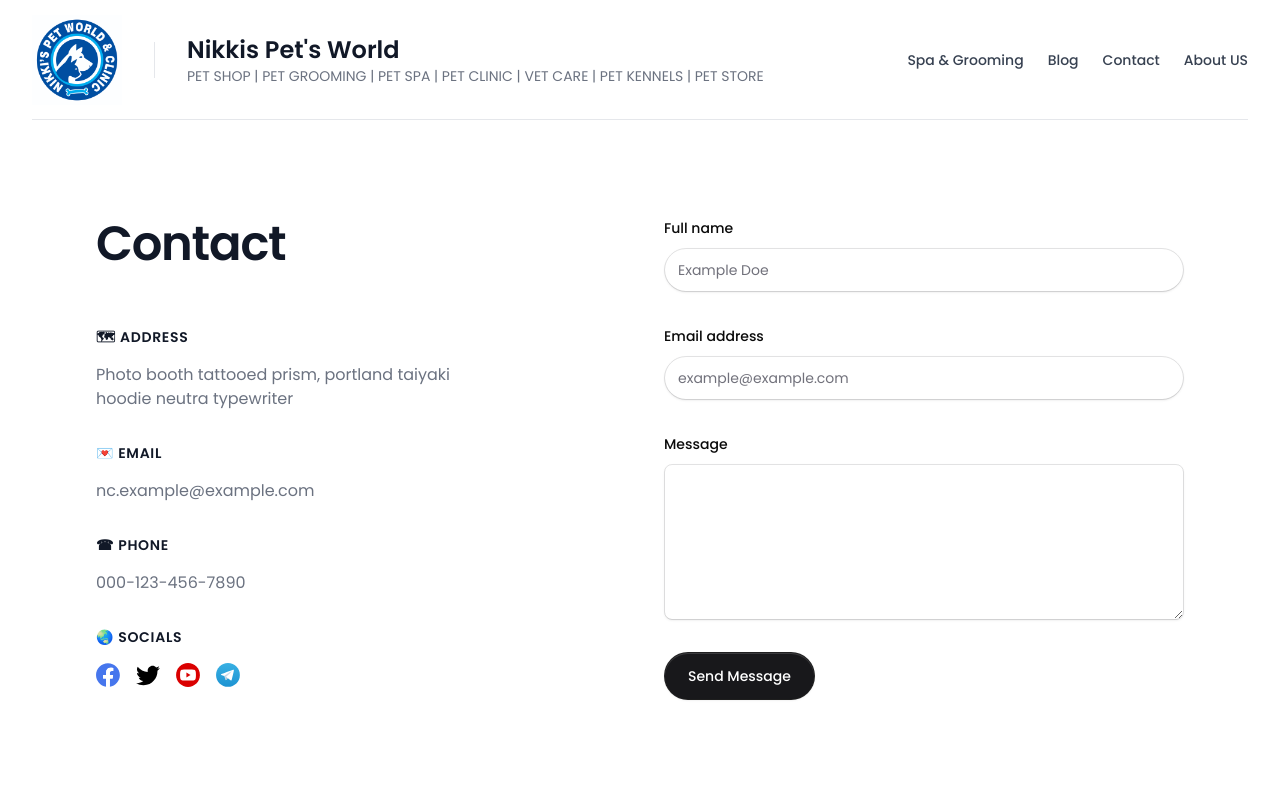
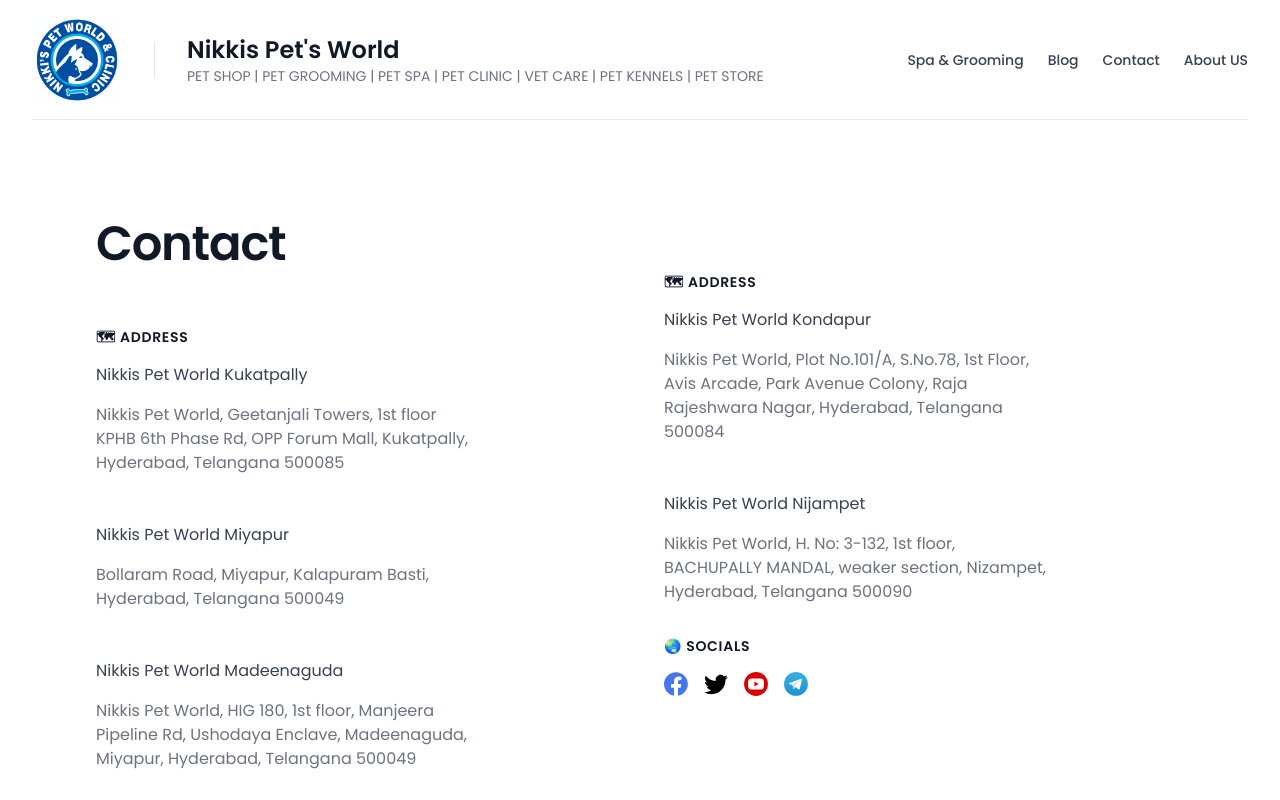
Before and after one commit to Gopimaruvada/NikkisNextJS, a Next.js app in the folder ciseco-nextjs/: page /contact in a window 1280 px wide. Shown: the top 800 px of the page. Built offline with nearby package versions, Linux system fonts and the light colour scheme.

Commit message:
Updated the code

```diff
--- a/ciseco-nextjs/src/app/(shop)/(other-pages)/contact/page.tsx
+++ b/ciseco-nextjs/src/app/(shop)/(other-pages)/contact/page.tsx
@@ -16,16 +16,43 @@
 const info = [
   {
     title: '🗺 ADDRESS',
-    desc: 'Photo booth tattooed prism, portland taiyaki hoodie neutra typewriter',
+    desc: 'Nikkis Pet World Kukatpally',
+    Info:'Nikkis Pet World, Geetanjali Towers, 1st floor KPHB 6th Phase Rd, OPP Forum Mall, Kukatpally, Hyderabad, Telangana 500085'
+  },
+
+  {
+
+    desc: 'Nikkis Pet World Miyapur',
+    Info:'Bollaram Road, Miyapur, Kalapuram Basti, Hyderabad, Telangana 500049'
+  },
+  {
+
+    desc: 'Nikkis Pet World Madeenaguda',
+    Info:'Nikkis Pet World, HIG 180, 1st floor, Manjeera Pipeline Rd, Ushodaya Enclave, Madeenaguda, Miyapur, Hyderabad, Telangana 500049'
   },
   {
     title: '💌 EMAIL',
-    desc: 'nc.example@example.com',
+    desc: 'nikkispetworld@gmail.com',
   },
   {
     title: '☎ PHONE',
-    desc: '000-123-456-7890',
+    desc: '+91 9381385345 +91 9848204672',
   },
+]
+
+const info1= [
+  {
+    title: '🗺 ADDRESS',
+    desc: 'Nikkis Pet World Kondapur',
+    Info:'Nikkis Pet World, Plot No.101/A, S.No.78, 1st Floor, Avis Arcade, Park Avenue Colony, Raja Rajeshwara Nagar, Hyderabad, Telangana 500084'
+  },
+
+  {
+
+    desc: 'Nikkis Pet World Nijampet',
+    Info:'Nikkis Pet World, H. No: 3-132, 1st floor, BACHUPALLY MANDAL, weaker section, Nizampet, Hyderabad, Telangana 500090'
+  },
+
 ]
 
 const PageContact = async () => {
@@ -48,7 +75,21 @@
               {info.map((item, index) => (
                 <div key={index}>
                   <p className="text-sm font-semibold tracking-wider uppercase dark:text-neutral-200">{item.title}</p>
-                  <span className="mt-4 block text-neutral-500 dark:text-neutral-400">{item.desc}</span>
+                  <span className="mt-4 block text-neutral-700 dark:text-neutral-400">{item.desc}</span>
+                  <span className="mt-4 block text-neutral-500 dark:text-neutral-400">{item.Info}</span>
+                </div>
+              ))}
+
+            </div>
+          </div>
+
+          <div>
+          <div className="mt-10 flex max-w-sm flex-col gap-y-8 sm:mt-14">
+              {info1.map((item, index) => (
+                <div key={index}>
+                  <p className="text-sm font-semibold tracking-wider uppercase dark:text-neutral-200">{item.title}</p>
+                  <span className="mt-4 block text-neutral-700 dark:text-neutral-400">{item.desc}</span>
+                  <span className="mt-4 block text-neutral-500 dark:text-neutral-400">{item.Info}</span>
                 </div>
               ))}
               <div>
@@ -57,35 +98,7 @@
               </div>
             </div>
           </div>
-
-          <div>
-            <Form action={handleSubmit}>
-              <Fieldset>
-                <FieldGroup>
-                  <Field>
-                    <Label>Full name</Label>
-                    <Input name="name" placeholder="Example Doe" type="text" />
-                  </Field>
-                  <Field>
-                    <Label>Email address</Label>
-                    <Input name="email" type="email" placeholder="example@example.com" />
-                  </Field>
-                  <Field>
-                    <Label>Message</Label>
-                    <Textarea name="message" rows={6} />
-                  </Field>
-                  <ButtonPrimary type="submit">Send Message</ButtonPrimary>
-                </FieldGroup>
-              </Fieldset>
-            </Form>
-          </div>
         </div>
-
-        <Divider />
-      </div>
-
-      <div className="container pt-16 lg:pt-28">
-        <SectionPromo1 />
       </div>
     </div>
   )
```
Also changed, not shown: 1 other file (tests, documents, lock files or other folders).
